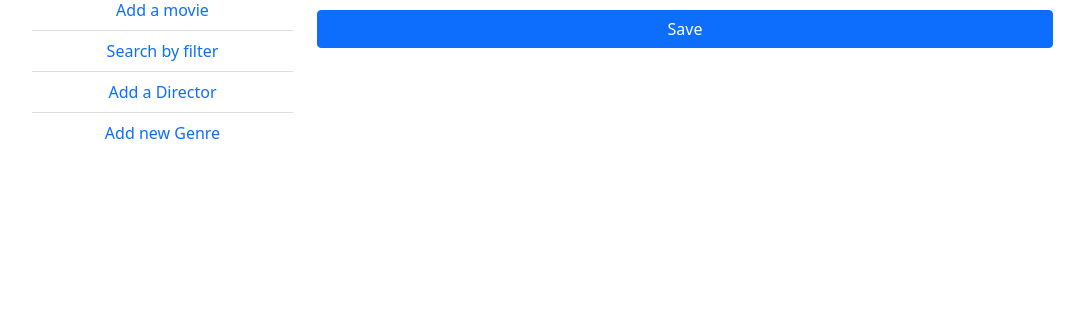
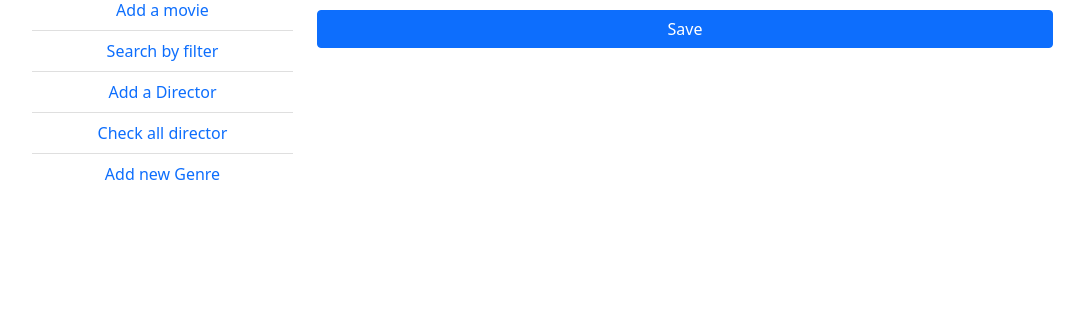
Before and after one commit to vikas1412/movies-demo, a Django app: a page that uses templates/base.html in a window 1280 px wide. Shown: the part 199-516 px from the top of the page, without its empty margins (50-1134 px from the left). Run offline with Django 3.2, Linux system fonts and the light colour scheme; parts of the project's set-up code (start-up, migrations or seed data) failed here and were passed over.

Commit message:
Add new path to view func, new links to template

```diff
--- a/movie/urls.py
+++ b/movie/urls.py
@@ -7,11 +7,15 @@ urlpatterns = [
 
     path('signup/', views.signup, name="signup"),
 
-    path("new/director/", views.DirectorCreate.as_view(), name="new-director"),
+    path("new/director/", views.create_new_director, name="new-director"),
+
+    path("directors/", views.DirectorList.as_view(), name="directors"),
+
+    path("director/<int:pk>/", views.DirectorDetail.as_view(), name="director"),
 
     path("new/genre/", views.GenreCreate.as_view(), name="new-genre"),
 
-    path("new/movie/", views.NewMovieCreate.as_view(), name="new-movie"),
+    path("new/movie/", views.new_movie, name="new-movie"),
 
     path("all/", views.MoviesList.as_view(), name="movies"),
 
--- a/templates/base.html
+++ b/templates/base.html
@@ -74,8 +74,9 @@
                 <li class="list-group-item text-center"><a href="{% url 'movies' %}"> Browse Movies</a></li>
                 <li class="list-group-item text-center"><a href="{% url 'new-movie' %}"> Add a movie</a></li>
                 <li class="list-group-item text-center"><a href="#"> Search by filter</a></li>
-                <li class="list-group-item text-center"><a href="#"> Add a Director</a></li>
-                <li class="list-group-item text-center"><a href="#"> Add new Genre</a></li>
+                <li class="list-group-item text-center"><a href="{% url 'new-director' %}"> Add a Director</a></li>
+                <li class="list-group-item text-center"><a href="{% url 'directors' %}"> Check all director</a></li>
+                <li class="list-group-item text-center"><a href="{% url 'new-genre' %}"> Add new Genre</a></li>
             </ul>
         </div>
 
--- a/templates/movie/index.html
+++ b/templates/movie/index.html
@@ -7,15 +7,15 @@
         <div class="col-sm-6 p-0">
             <div class="card">
                 <div class="card-body">
-                    <h5 class="card-title">Add a director</h5>
-                    <a href="#" class="btn-sm btn btn-primary">Go somewhere</a>
+                    <h5 class="card-title">Browse genres</h5>
+                    <a href="#" class="btn-sm btn btn-primary">Genre Lists</a>
                 </div>
             </div>
         </div>
         <div class="col-sm-6 p-0">
             <div class="card">
                 <div class="card-body">
-                    <h5 class="card-title">Special title treatment</h5>
+                    <h5 class="card-title">Add new Director</h5>
                     <a href="{% url 'new-director' %}" class="btn-sm btn btn-primary">New director</a>
                 </div>
             </div>
```
